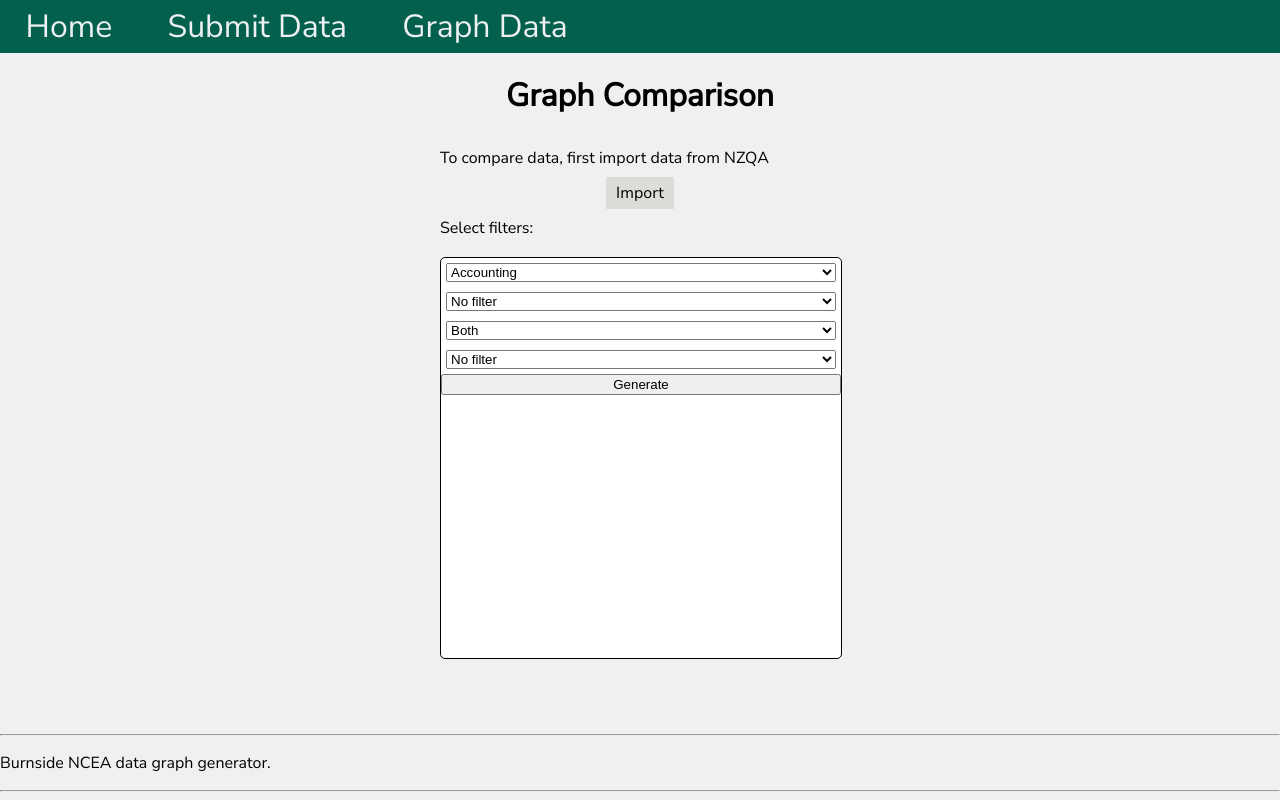
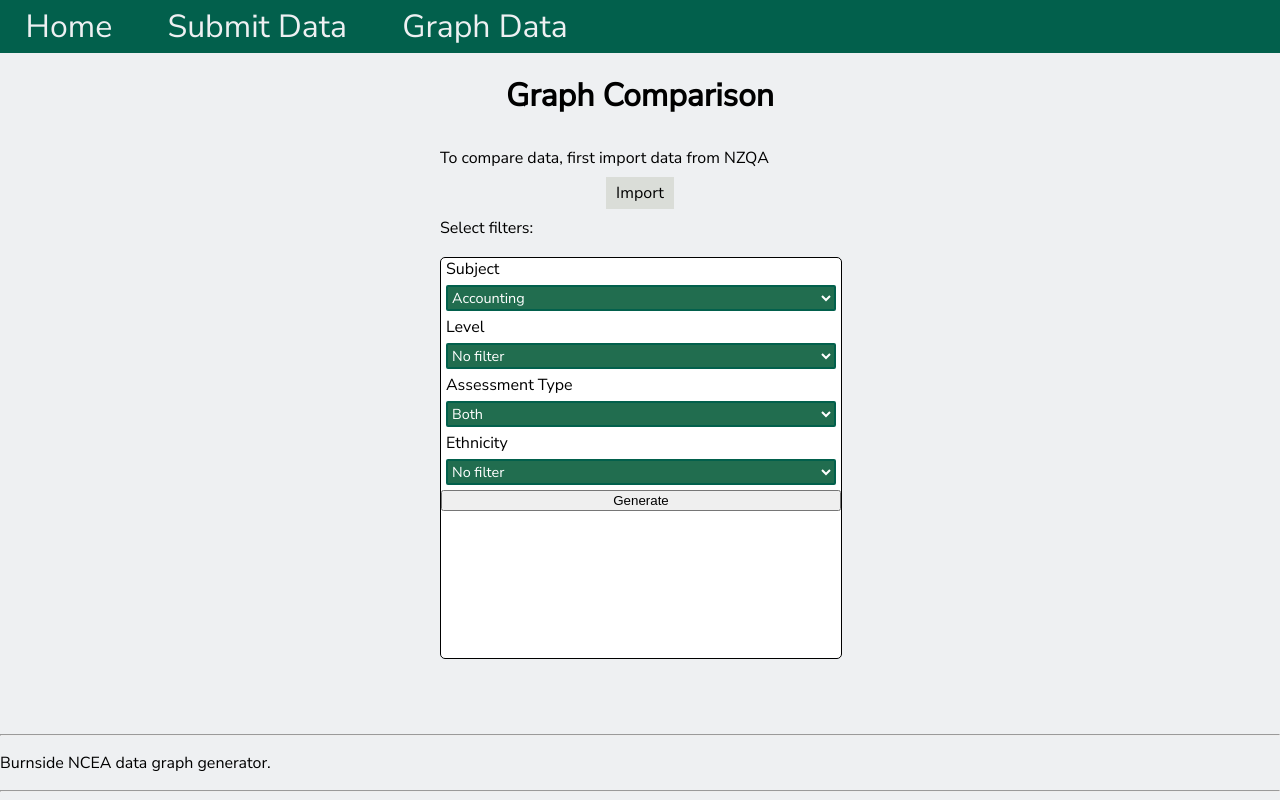
Before and after one commit to commarman/NCEA_graphgenerator, a Flask app: page /nzqa-data in a window 1280 px wide. Run offline with Flask 3, Linux system fonts and the light colour scheme; data comes from the database, SQL or seed files in the repository; some libraries are stand-ins or nearby versions.

Commit message:
Dropdown Styling

```diff
--- a/app/static/css/style.css
+++ b/app/static/css/style.css
@@ -6,6 +6,7 @@
 :root {
     --background-color: rgb(238, 240, 242);
     --header-color: rgb(2, 96, 76);
+    --lighter-green: rgb(33, 109, 79);
     --blue-color: rgb(23, 50, 72);
     --light-blue: rgb(34, 75, 109);
     --grey-white: rgb(218, 221, 216);
@@ -151,6 +152,10 @@ h1 {
     width: fit-content;
 }
 
+.form-button:hover {
+    cursor: pointer;
+}
+
 
 /* Graph Generation Page. */
 .centred-content {
@@ -176,11 +181,27 @@ h1 {
 .form-content {
     display: flex;
     flex-direction: column;
+    align-items: stretch;
 }
 
 .filter-field {
     margin-inline: 5px;
     margin: 5px;
+    background-color: var(--lighter-green);
+    font-family:'Nunito Sans', sans-serif;
+    font-size: min(3vw, 0.9rem);
+    color: white;
+    border: 2px solid var(--header-color);
+    border-radius: 2px;
+}
+
+.filter-field option {
+    font-size: min(3vw, 0.9rem);
+}
+
+.filter-label {
+    align-self: flex-start;
+    margin-inline: 5px;
 }
 
 .chart-container {
--- a/app/templates/compare.html
+++ b/app/templates/compare.html
@@ -17,9 +17,13 @@
         <div class="filter-form">
             <form action="/retrieve-graph-data" method="post">
                 <div class="form-content">
+                    <label for="Subject" class="filter-label">Subject</label>
                     {{form.subject(class="filter-field")}}
+                    <label for="NCEA Level" class="filter-label">Level</label>
                     {{form.level(class="filter-field")}}
+                    <label for="Assessment Type" class="filter-label">Assessment Type</label>
                     {{form.assess_type(class="filter-field")}}
+                    <label for="Ethnicity" class="filter-label">Ethnicity</label>
                     {{form.ethnicity(class="filter-field")}}
                     {{form.submit()}}
                     {{form.csrf_token}}
```
